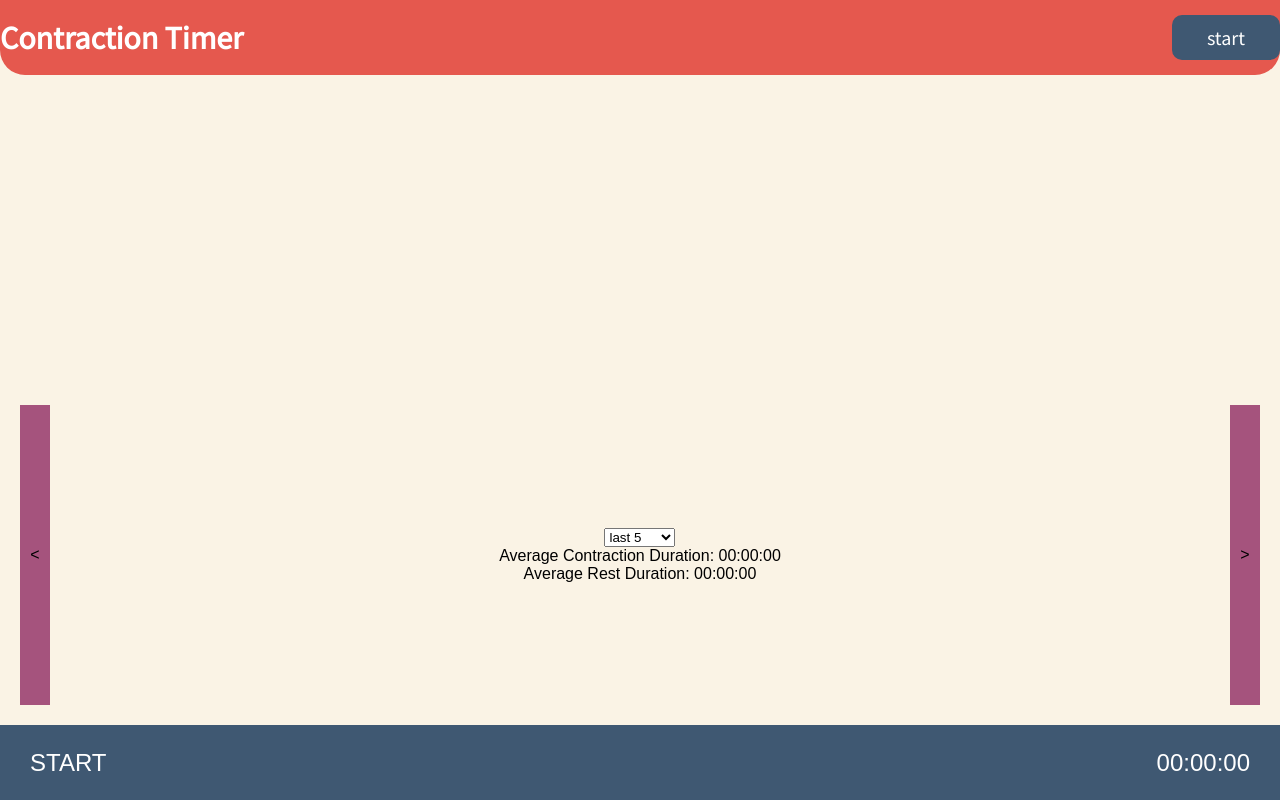
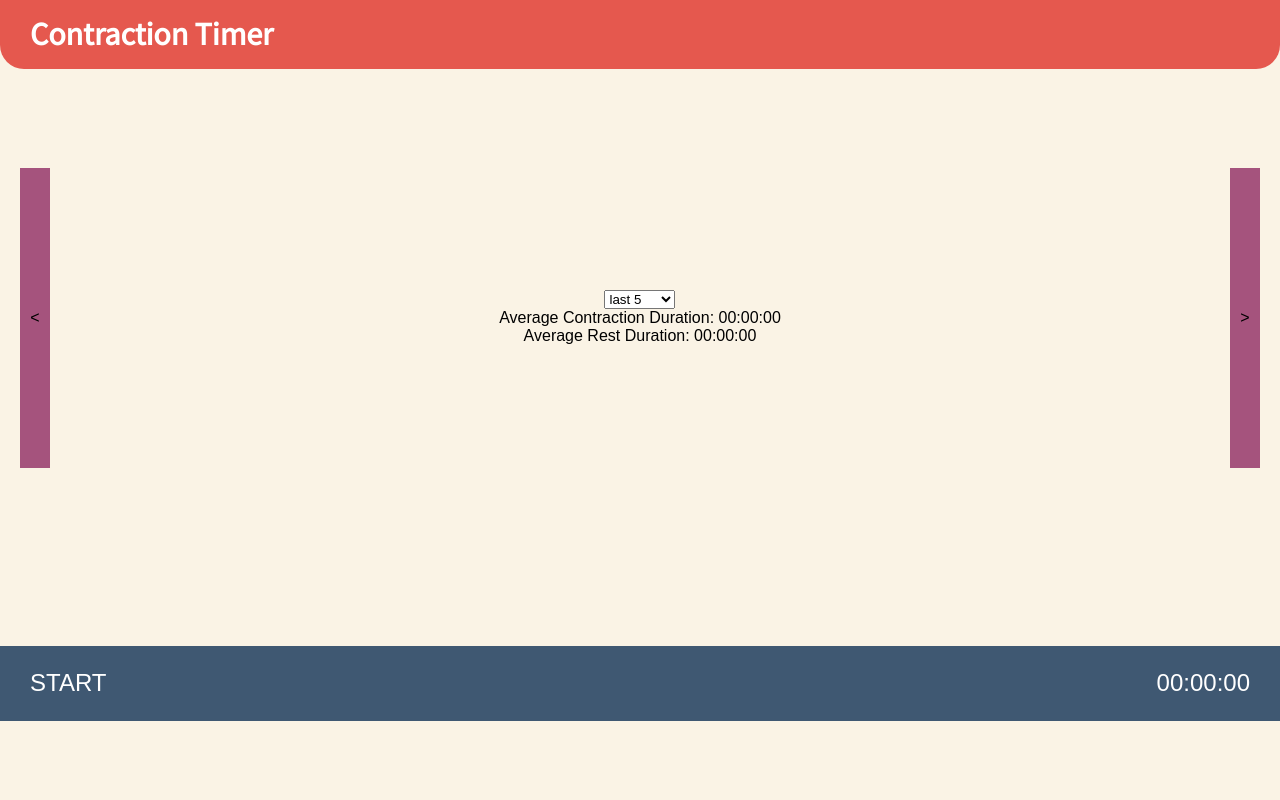
Before and after one commit to joshmkennedy/contraction-app, a React (Create React App) app: page / in a window 1280 px wide. Built offline with nearby package versions, Linux system fonts and the light colour scheme.

Commit message:
some stuff not sure

```diff
--- a/src/App.js
+++ b/src/App.js
@@ -56,17 +56,19 @@ class App extends Component {
       height:'100vh',
       display:'flex',
       flexFlow:'column',
-      justifyContent:'space-between'
+      justifyContent:'start'
       //fontSize: 45+'px'
       //width: 100 + '%'
     }
     const topBar = {
       height:'75px',
       background:colors.red,
-      borderRadius:'0 0 25px 25px',
+      borderRadius:'0 0 24px 24px',
+      padding:'0 30px',
+      lineHeight:'0',
       display:'flex',
       alignItems:'center',
-      justifyContent:'space-between'
+      justifyContent:'flex-start'
     }
     const title = {
       color:'white',
@@ -92,12 +94,19 @@ class App extends Component {
             <div style={styles}>
                 <div style={topBar}>
                   <h1 style={title}>Contraction Timer</h1>
-                  <a style={regBtn} onMouseEnter={this.toggleHover} onMouseLeave={this.toggleHover} onClick={mystop}>{on ? "pause" : "start"}</a>
+                  {/* <a style={regBtn} onMouseEnter={this.toggleHover} onMouseLeave={this.toggleHover} onClick={mystop}>{on ? "pause" : "start"}</a> */}
                 </div>
-                <Stats time={time} colors={colors} start={mystop} softReset={softReset} parsedTime={this.parseTime(time)} on={on}/>
+                <Stats
+                  time={time}
+                  colors={colors}
+                  start={mystop}
+                  softReset={softReset}
+                  parsedTime={this.parseTime(time)}
+                  on={on}
+                />
             </div>
           )}
-        </Timer >
+        </Timer>
       </div>
     );
 
--- a/src/components/Stats.js
+++ b/src/components/Stats.js
@@ -90,6 +90,12 @@ export default class Stats extends Component {
     return (
       <div style={{
         position:'relative',
+        height:'-webkit-fill-available',
+        display:'flex',
+        justifyContent:'space-around',
+        flexFlow:'column',
+        marginBottom:'0',
+
       }}>
         <div style={{
           display:'flex',
```
